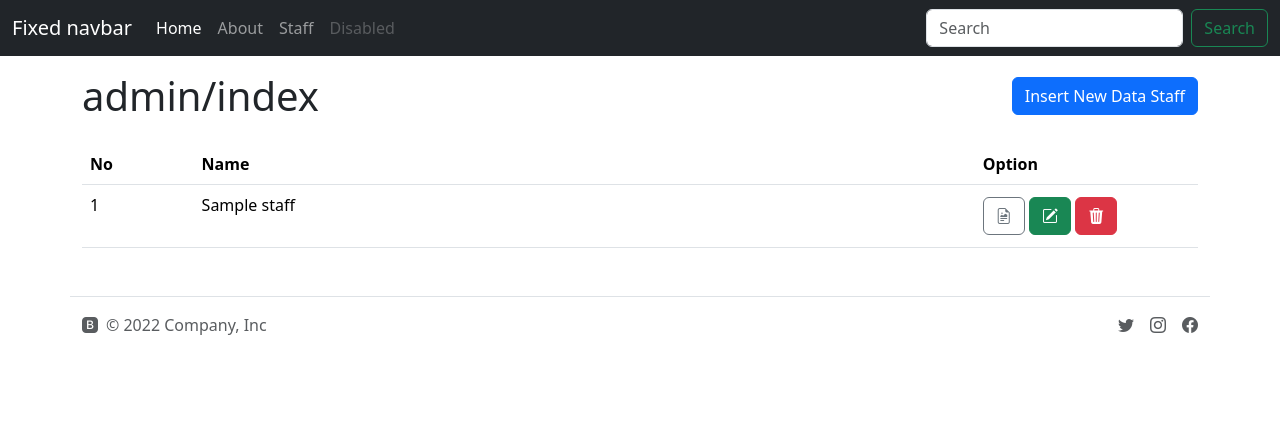
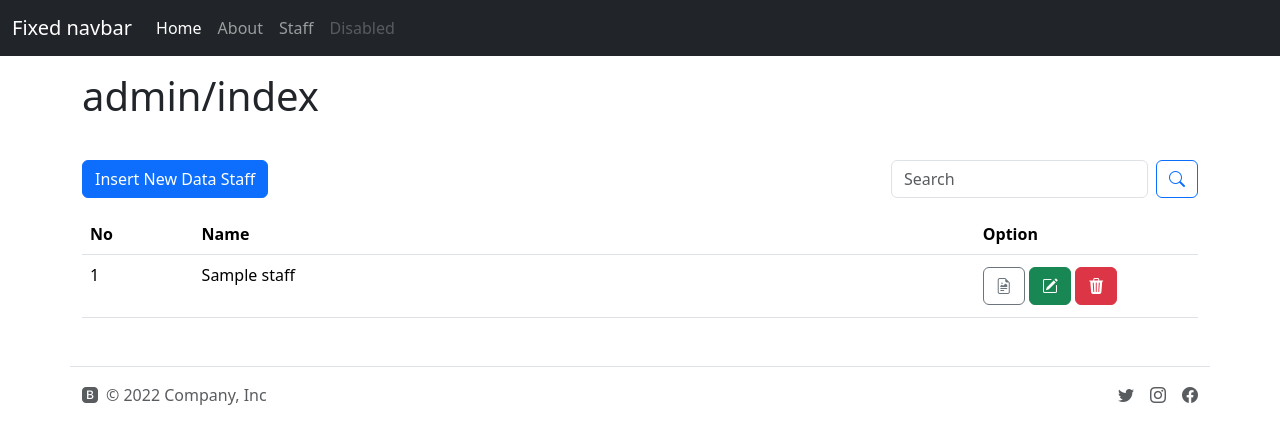
Before and after one commit to farhaznurjananto/phpmvc, a PHP site: the page made by app/views/staff/index.php in a window 1280 px wide. Shown: the top 438 px of the page. Run offline with PHP 8.4, Linux system fonts and the light colour scheme; the template is opened without the code that fills it: most values are stand-ins (such as "Sample title", 1, 10 or a date in 2020); some libraries are stand-ins or nearby versions.

Commit message:
full but have not sweet allert

```diff
--- a/app/views/staff/index.php
+++ b/app/views/staff/index.php
@@ -1,11 +1,17 @@
 <div class="container my-5">
+    <div class="py-3">
+        <h1 class="my-2">admin/index</h1>
+    </div>
     <div class="d-flex justify-content-between align-items-center py-3">
-        <h1 class="my-2">admin/index</h1>
-
         <!-- Button trigger modal -->
         <button type="button" class="btn btn-primary insertModal" data-bs-toggle="modal" data-bs-target="#formModal">
             Insert New Data Staff
         </button>
+
+        <form class="d-flex" role="search" action="<?php echo BASEURL; ?>staff/search" method="post">
+            <input class="form-control me-2" type="search" placeholder="Search" aria-label="Search" name="keyword" id="keyword">
+            <button class="btn btn-outline-primary" type="submit" id="search"><i class="bi bi-search" data-bs-toggle="tooltip" data-bs-placement="top" data-bs-title="Search Staff"></i></button>
+        </form>
     </div>
 
     <!-- flash -->
--- a/app/views/templates/header.php
+++ b/app/views/templates/header.php
@@ -37,10 +37,6 @@
                         <a class="nav-link disabled">Disabled</a>
                     </li>
                 </ul>
-                <form class="d-flex" role="search">
-                    <input class="form-control me-2" type="search" placeholder="Search" aria-label="Search">
-                    <button class="btn btn-outline-success" type="submit">Search</button>
-                </form>
             </div>
         </div>
     </nav>
```
Also changed, not shown: app/controllers/Staff.php (+8 -0 lines), app/models/Staff_model.php (+9 -0 lines).
